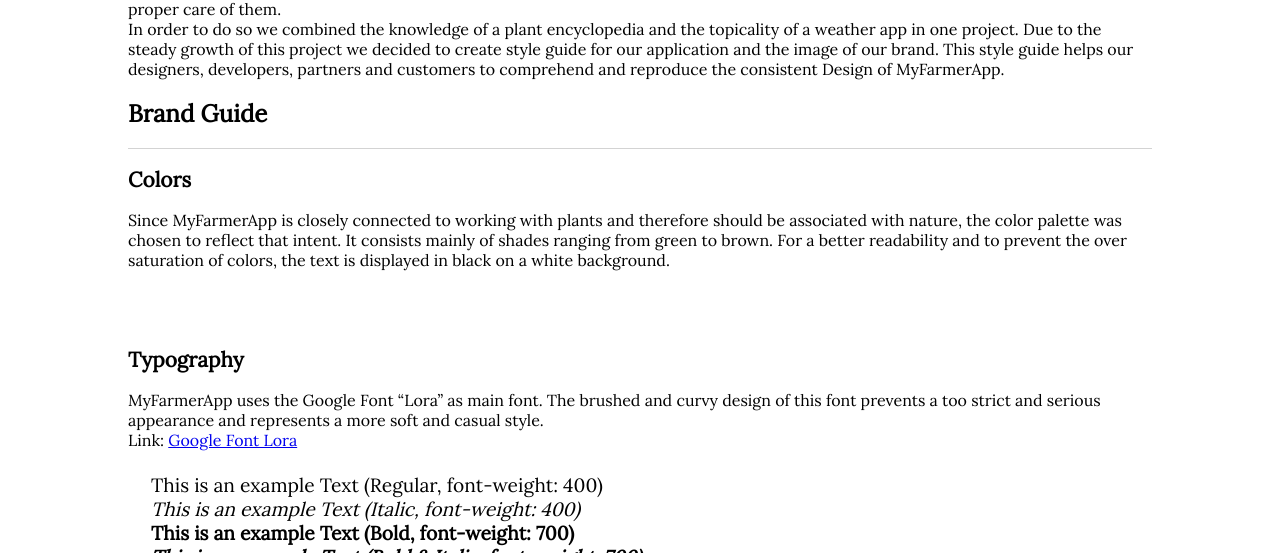
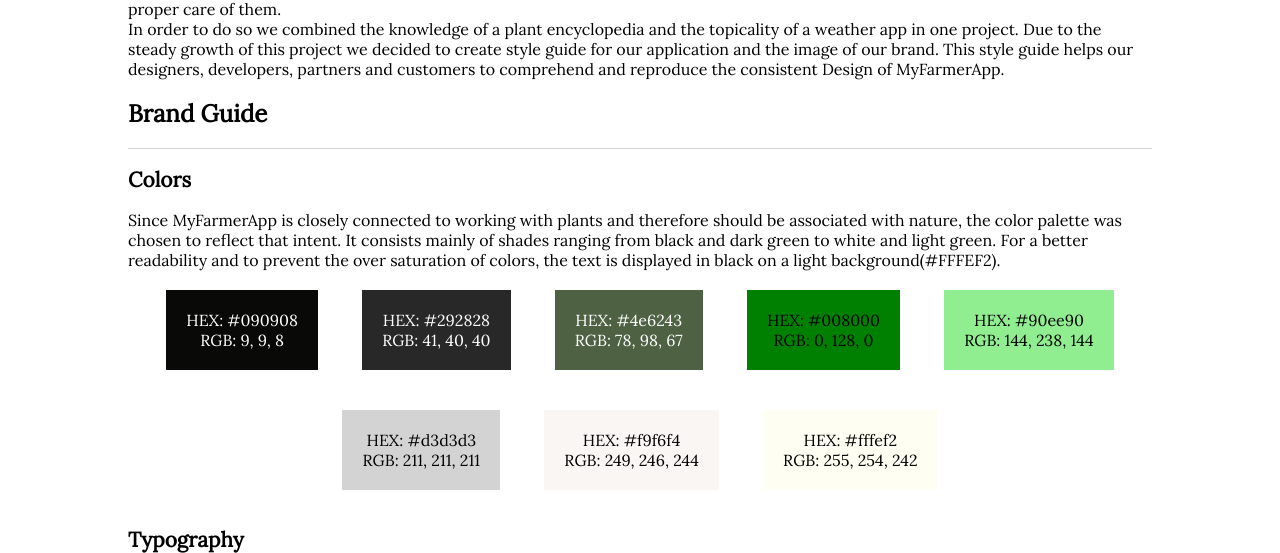
Before and after one commit to Schoesswendter/MyFarmerApp_styleguide, a website built with webpack: page src/index.html in a window 1280 px wide. Shown: the part 247-800 px from the top of the page. Built offline with nearby package versions, Linux system fonts and the light colour scheme.

Commit message:
add colors display

```diff
--- a/src/index.html
+++ b/src/index.html
@@ -85,11 +85,44 @@
                 <p>
                     Since MyFarmerApp is closely connected to working with plants and therefore should be associated
                     with nature, the color palette was chosen to reflect that intent.
-                    It consists mainly of shades ranging from green to brown. For a better readability and to prevent
-                    the over saturation of colors, the text is displayed in black on a white background.
-                    <div class="imagebox"></div>
+                    It consists mainly of shades ranging from black and dark green to white and light green. For a better readability and to prevent
+                    the over saturation of colors, the text is displayed in black on a light background(#FFFEF2).
+                </p>
                     <!-- Colors here -->
-                </p>
+                <div class="colorbox--wraper">
+                    <div class="colorbox" id="darkcolor">
+                        <p>HEX: #090908</p>
+                        <p>RGB: 9, 9, 8</p>
+                    </div>
+                    <div class="colorbox" id="grey">
+                        <p>HEX: #292828</p>
+                        <p>RGB: 41, 40, 40</p>
+                    </div>
+                    <div class="colorbox" id="darkgreen">
+                        <p>HEX: #4e6243</p>
+                        <p>RGB: 78, 98, 67</p>
+                    </div>
+                    <div class="colorbox" id="green">
+                        <p>HEX: #008000</p>
+                        <p>RGB: 0, 128, 0</p>
+                    </div>
+                    <div class="colorbox" id ="lightgreen">
+                        <p>HEX: #90ee90</p>
+                        <p>RGB: 144, 238, 144</p>
+                    </div>
+                    <div class="colorbox" id="mediumcolor">
+                        <p>HEX: #d3d3d3</p>
+                        <p>RGB: 211, 211, 211</p>
+                    </div>
+                    <div class="colorbox" id="lightcolor">
+                        <p>HEX: #f9f6f4</p>
+                        <p>RGB: 249, 246, 244</p>
+                    </div>
+                    <div class="colorbox" id="secondlight">
+                        <p>HEX: #fffef2</p>
+                        <p>RGB: 255, 254, 242</p>
+                    </div>
+                </div>
             </section>
             <section id="typography">
                 <h3>Typography</h3>
--- a/src/styles.scss
+++ b/src/styles.scss
@@ -1,10 +1,10 @@
-$primary-color: green;
-$secondary-color: lightgreen;
+$primary-color: #008000;
+$secondary-color: #90ee90;
 $transparent-green: rgba(34, 59, 20, 0.8);
-$light-color: white;
-$dark-color: black;
+$light-color: rgb(249, 246, 244);
+$dark-color: rgb(9, 9, 8);
 $gray-color: #292828;
-$medium-color: lightgrey;
+$medium-color: #d3d3d3;
 $default-border: $medium-color 0.07em solid;
 $dark-border: $gray-color 0.07em solid;
 $nav-height: 6vh;
@@ -165,6 +165,55 @@
     a:hover {
         background-color: $medium-color;
     }
+}
+.colorbox--wraper{
+    text-align: center;
+}
+.colorbox{
+    width: 20 vw;
+    height: 20 vh;
+    padding:1.25em;
+    margin: 1.25em;
+    display:inline-flex;
+    flex-direction: column;
+    justify-content: center;
+    align-items: center;
+    text-align: center;
+}
+
+#darkgreen{
+    background-color: $transparent-green;
+    color:white;
+}
+
+#green{
+    background-color: $primary-color;
+}
+
+#lightgreen{
+    background-color: $secondary-color;
+}
+
+#darkcolor{
+    background-color: $dark-color;
+    color:white;
+}
+
+#grey{
+    background-color: $gray-color;
+    color:white;
+}
+
+#mediumcolor{
+    background-color: $medium-color;
+}
+
+#lightcolor{
+    background-color: $light-color;
+}
+
+#secondlight{
+    background-color: $app-content-color;
 }
 
 .logo__sheep--big, .logo__sheep--big--dark{
```
